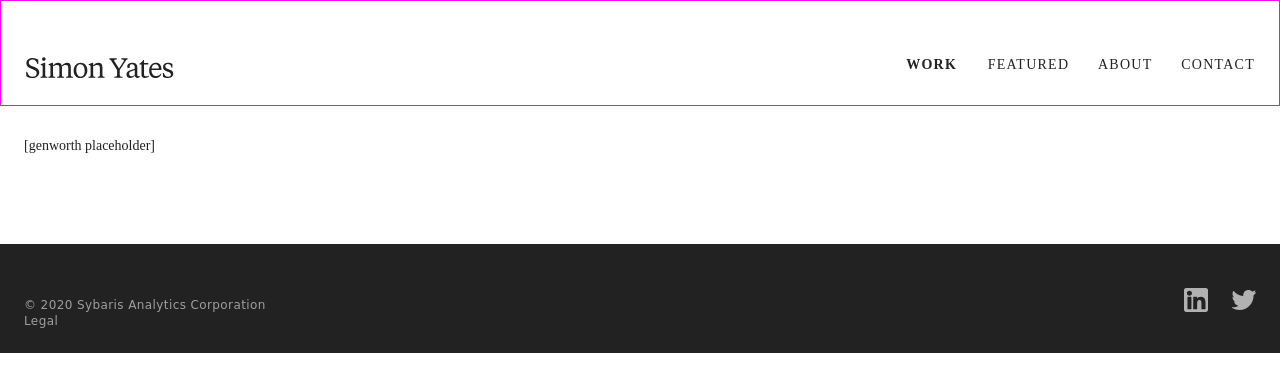
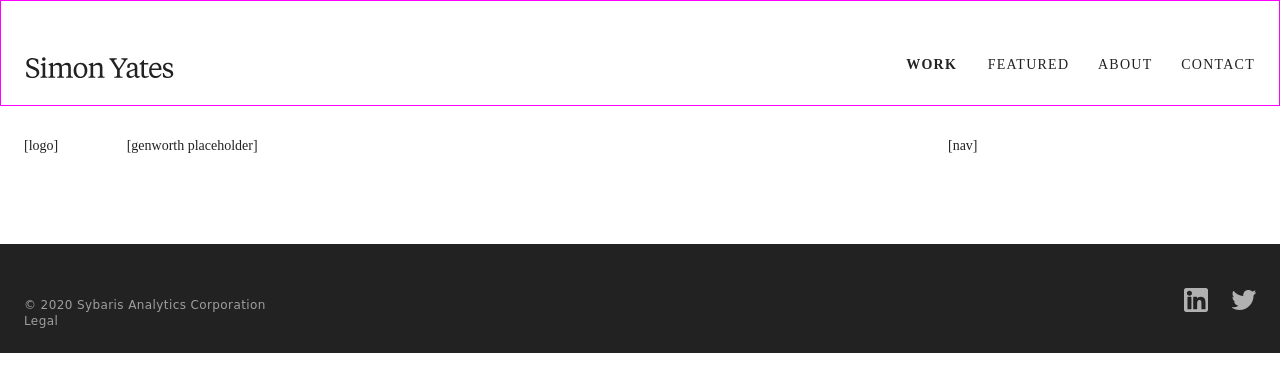
Before and after one commit to cheftechnical/simonyates, a React (Create React App) app: page /work/genworth-canada in a window 1280 px wide. Shown: the top 392 px of the page. Built offline with nearby package versions, Linux system fonts and the light colour scheme; a web font is replaced by a local one.

Commit message:
Fixed grid sizes

```diff
--- a/src/components/NavRight/index.tsx
+++ b/src/components/NavRight/index.tsx
@@ -22,12 +22,11 @@ const useStyles = makeStyles((theme) => ({
 		listStyleType: 'none'
 	},
 
+	// The Scrollspy component attaches this class to the currently selected item
 	isCurrent: {
 		color: color.grey['900'],
-		// backgroundColor: 'cyan',
 		borderLeft: `2px solid ${color.grey['500']}`
 	},
-
 }));
 
 export default function NavRight(props: Props) {
--- a/src/pages/Featured/index.tsx
+++ b/src/pages/Featured/index.tsx
@@ -97,6 +97,7 @@ export default function Featured() {
 							</Section>
 						</Sections>
 					</Grid>
+					<Grid item xs={3}/>
 					<Grid item xs={3}>
 						<NavRight sections={sections}/>
 					</Grid>
--- a/src/pages/Legal/index.tsx
+++ b/src/pages/Legal/index.tsx
@@ -19,7 +19,7 @@ export default function Legal() {
 		<DefaultLayout title="Legal">
 			<Container>
 				<Grid container>
-					<Grid item xs={10}>
+					<Grid item xs={6}>
 						<Sections onChange={handleChange}>
 							<Section id="privacy-policy" name="Privacy Policy">
 								<PrivacyPolicy/>
@@ -29,7 +29,8 @@ export default function Legal() {
 							</Section>
 						</Sections>
 					</Grid>
-					<Grid item xs={2}>
+					<Grid item xs={3}/>
+					<Grid item xs={3}>
 						<NavRight sections={sections}/>
 					</Grid>
 				</Grid>
--- a/src/pages/WorkAt/GenworthCanada/index.tsx
+++ b/src/pages/WorkAt/GenworthCanada/index.tsx
@@ -1,12 +1,17 @@
 import * as React from 'react';
 import DefaultLayout from '../../../layouts/Default';
-import {Container} from '@material-ui/core';
+import {Container, Grid} from '@material-ui/core';
 
 export default function GenworthCanada() {
 	return (
 		<DefaultLayout title="Work at Genworth Canada" top="work">
 			<Container>
-				[genworth placeholder]
+				<Grid container>
+					<Grid item xs={1}>[logo]</Grid>
+					<Grid item xs={6}>[genworth placeholder]</Grid>
+					<Grid item xs={2}/>
+					<Grid item xs={3}>[nav]</Grid>
+				</Grid>
 			</Container>
 		</DefaultLayout>
 	)
--- a/src/pages/WorkAt/Infomart/index.tsx
+++ b/src/pages/WorkAt/Infomart/index.tsx
@@ -1,12 +1,17 @@
 import * as React from 'react';
 import DefaultLayout from '../../../layouts/Default';
-import {Container} from '@material-ui/core';
+import {Container, Grid} from '@material-ui/core';
 
 export default function Infomart() {
 	return (
 		<DefaultLayout title="Work at Infomart" top="work">
 			<Container>
-				[infomart placeholder]
+				<Grid container>
+					<Grid item xs={1}>[logo]</Grid>
+					<Grid item xs={6}>[infomart placeholder]</Grid>
+					<Grid item xs={2}/>
+					<Grid item xs={3}>[nav]</Grid>
+				</Grid>
 			</Container>
 		</DefaultLayout>
 	);
--- a/src/pages/WorkAt/JibDesignAndAdvertising/index.tsx
+++ b/src/pages/WorkAt/JibDesignAndAdvertising/index.tsx
@@ -1,12 +1,17 @@
 import * as React from 'react';
 import DefaultLayout from '../../../layouts/Default';
-import {Container} from '@material-ui/core';
+import {Container, Grid} from '@material-ui/core';
 
 export default function JibDesignAndAdvertising() {
 	return (
 		<DefaultLayout title="Work at Jib Design &amp; Advertising" top="work">
 			<Container>
-				[jib placeholder]
+				<Grid container>
+					<Grid item xs={1}>[logo]</Grid>
+					<Grid item xs={6}>[jib placeholder]</Grid>
+					<Grid item xs={2}/>
+					<Grid item xs={3}>[nav]</Grid>
+				</Grid>
 			</Container>
 		</DefaultLayout>
 	);
--- a/src/pages/WorkAt/MayoClinic/index.tsx
+++ b/src/pages/WorkAt/MayoClinic/index.tsx
@@ -43,7 +43,8 @@ export default function MayoClinic() {
 							</Section>
 						</Sections>
 					</Grid>
-					<Grid item xs={2}>
+					<Grid item xs={2}/>
+					<Grid item xs={3}>
 						<NavRight sections={sections}/>
 					</Grid>
 				</Grid>
--- a/src/pages/WorkAt/Rbc/index.tsx
+++ b/src/pages/WorkAt/Rbc/index.tsx
@@ -91,7 +91,8 @@ export default function Rbc() {
 							<Section id="section-7" name="Other Activities"/>
 						</Sections>
 					</Grid>
-					<Grid item xs={2}>
+					<Grid item xs={2}/>
+					<Grid item xs={3}>
 						<NavRight sections={sections}/>
 					</Grid>
 				</Grid>
--- a/src/pages/WorkAt/UnchartedSoftware/index.tsx
+++ b/src/pages/WorkAt/UnchartedSoftware/index.tsx
@@ -28,7 +28,8 @@ export default function UnchartedSoftware() {
 						</Section>
 					</Grid>
 				</Grid>
-				<Grid item xs={2}>
+				<Grid item xs={2}/>
+				<Grid item xs={3}>
 					[navigation placeholder]
 				</Grid>
 			</Container>
```
